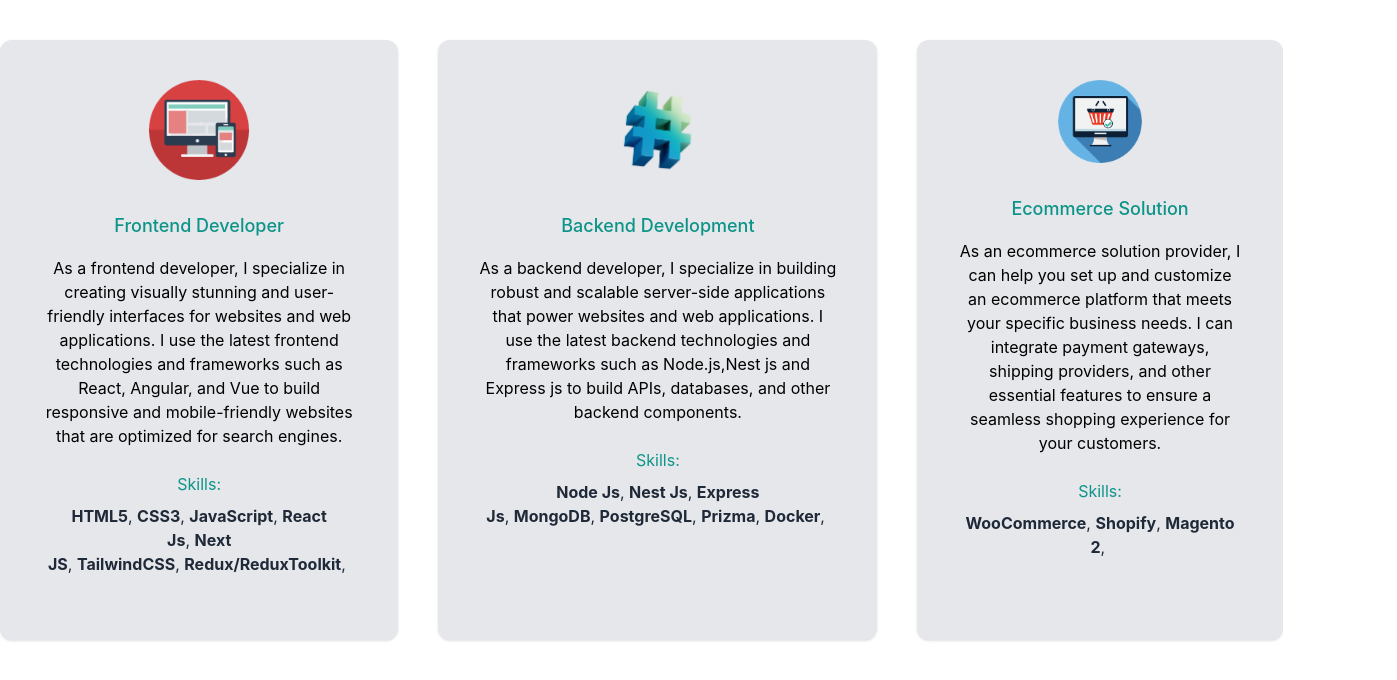
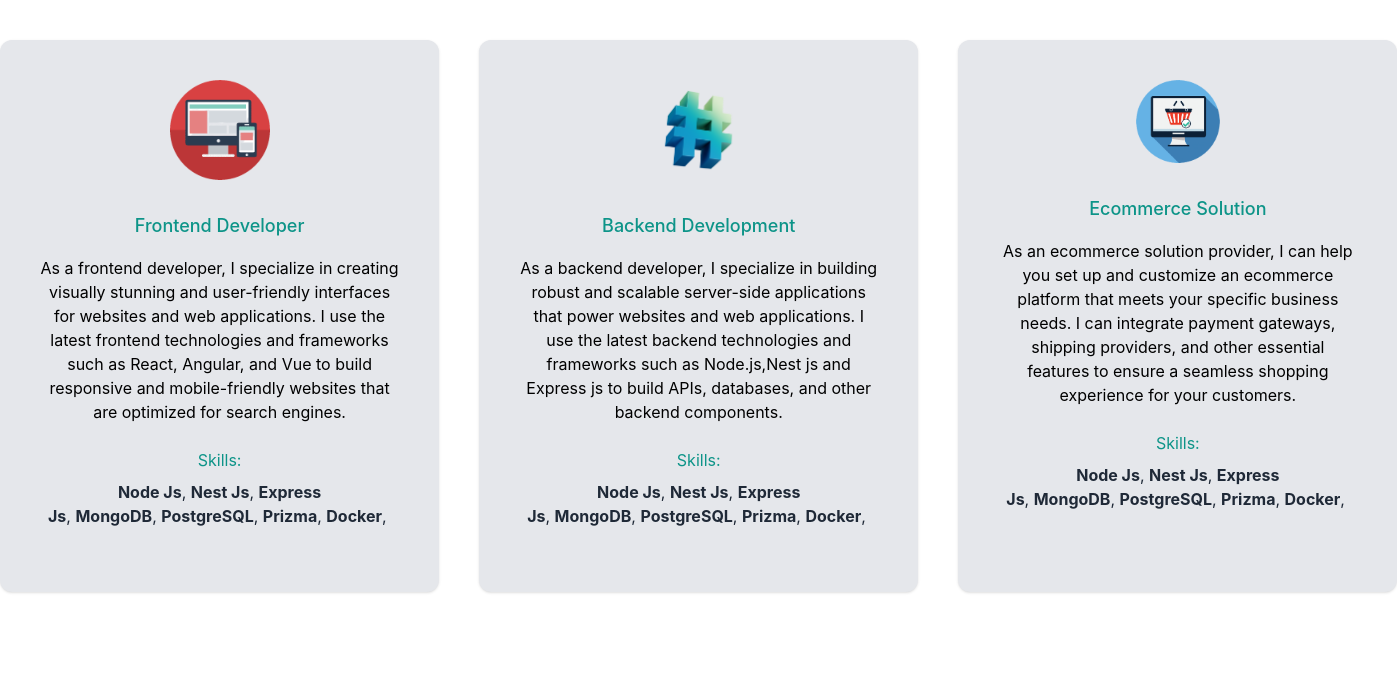
Before and after one commit to jonny-grace/Portfolio, a Next.js app: page /Components/Cards in a window 1280 px wide. Shown: the top 680 px of the page, 1397 px wide, since content can reach past the window. Built offline with nearby package versions, Linux system fonts and the light colour scheme.

Commit message:
LanguageList map fix trial 3

```diff
--- a/pages/Components/LanguageList.js
+++ b/pages/Components/LanguageList.js
@@ -1,12 +1,20 @@
 import React from "react";
-
+const backendLanguages = [
+  "Node Js",
+  "Nest Js",
+  "Express Js",
+  "MongoDB",
+  "PostgreSQL",
+  "Prizma",
+  "Docker",
+];
 function LanguageList({ languages }) {
   return (
     <>
       <h4 className="text-teal-600 py-4 dark:text-teal-400">
         Skills:
         <div className="p-2 text-gray-800 dark:text-sky-100">
-          {languages?.map((language) => (
+          {backendLanguages.map((language) => (
             <span key={language}>
               <b>{language}</b>,&nbsp;
               {/* {index !== languages.length - 1 && (index + 1) % 5 !== 0 && ", "}
```
